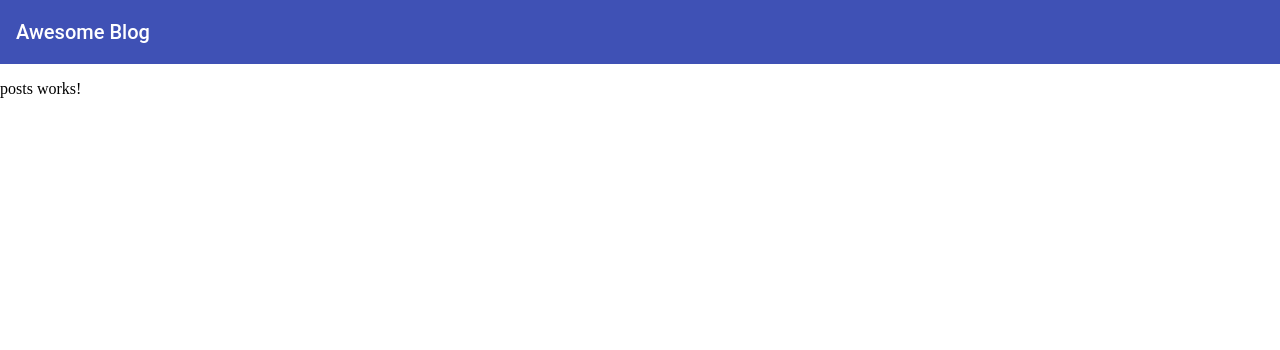
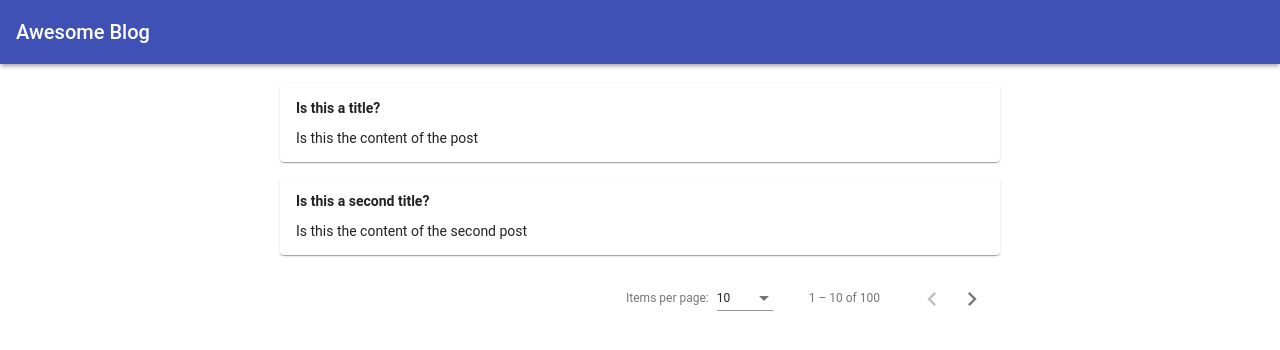
Before and after one commit to abbassiddiqi/awesomeblog-ng, an Angular app: page / in a window 1280 px wide. Shown: the top 350 px of the page. Built offline with nearby package versions, Linux system fonts and the light colour scheme.

Commit message:
Add posts service and render dummy data

```diff
--- a/src/app/header/header.component.html
+++ b/src/app/header/header.component.html
@@ -1,3 +1,3 @@
-<mat-toolbar color="primary" role="header">
+<mat-toolbar color="primary" role="header" class="mat-elevation-z3">
   <span>Awesome Blog</span>
 </mat-toolbar>
--- /dev/null
+++ b/src/app/post.ts
@@ -0,0 +1,5 @@
+export class Post {
+  id: string;
+  title: string;
+  content: string;
+}
--- /dev/null
+++ b/src/app/posts.service.ts
@@ -0,0 +1,26 @@
+import { Post } from './post';
+import { Injectable } from '@angular/core';
+
+const dummyPosts: Post[] = [
+  {
+    id: '1',
+    title: 'Is this a title?',
+    content: 'Is this the content of the post'
+  },
+  {
+    id: '2',
+    title: 'Is this a second title?',
+    content: 'Is this the content of the second post'
+  }
+];
+
+@Injectable()
+export class PostsService {
+
+  constructor() { }
+
+  getPosts(): Post[] {
+    return dummyPosts;
+  }
+
+}
--- a/src/app/posts/posts.component.css
+++ b/src/app/posts/posts.component.css
@@ -0,0 +1,13 @@
+.posts {
+  max-width: 720px;
+  margin: 20px auto;
+  padding: 0 10px;
+}
+
+.post {
+  margin: 15px 0;
+}
+
+.mat-card-header-text {
+  margin: 0 !important;
+}
--- a/src/app/posts/posts.component.html
+++ b/src/app/posts/posts.component.html
@@ -1,3 +1,13 @@
-<p>
-  posts works!
-</p>
+<div class="posts">
+  <mat-card *ngFor="let post of posts" class="post">
+    <mat-card-content>
+      <strong class="title">{{ post.title }}</strong>
+      <p>{{ post.content }}</p>
+    </mat-card-content>
+  </mat-card>
+
+  <mat-paginator
+    [length]="length"
+    [pageSize]="pageSize"
+    [pageSizeOptions]="pageSizeOptions"></mat-paginator>
+</div>
--- a/src/app/posts/posts.component.ts
+++ b/src/app/posts/posts.component.ts
@@ -1,4 +1,7 @@
 import { Component, OnInit } from '@angular/core';
+
+import { PostsService } from '../posts.service';
+import { Post } from '../Post';
 
 @Component({
   selector: 'app-posts',
@@ -6,10 +9,15 @@ import { Component, OnInit } from '@angular/core';
   styleUrls: ['./posts.component.css']
 })
 export class PostsComponent implements OnInit {
+  posts: Post[];
+  length = 100;
+  pageSize = 10;
+  pageSizeOptions = [5, 10, 50];
 
-  constructor() { }
+  constructor(private postsService: PostsService) { }
 
   ngOnInit() {
+    this.posts = this.postsService.getPosts();
   }
 
 }
```
Also changed, not shown: src/app/app.module.ts (+9 -2 lines), 1 other file (tests, documents, lock files or other folders).
